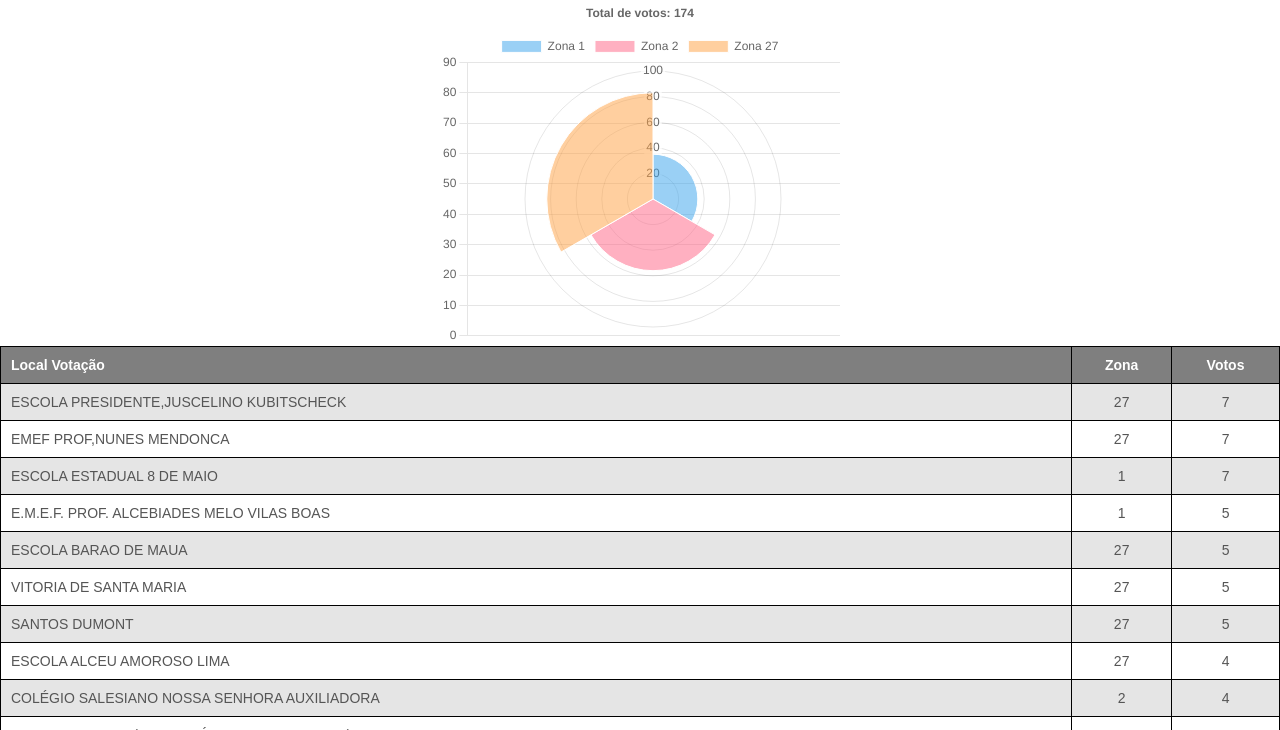
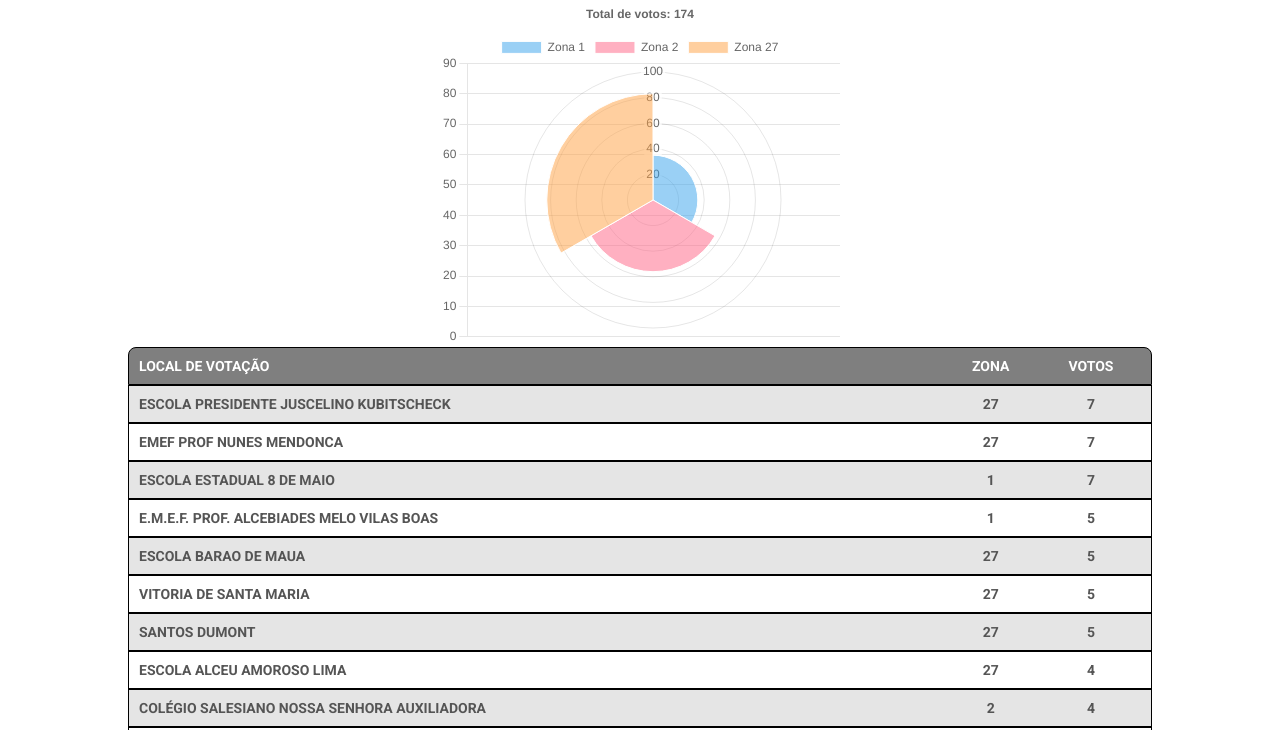
Before and after one commit to delpantheone/votacao2020-aracaju, a plain HTML site: page index.html in a window 1280 px wide. Shown: the part 70-800 px from the top of the page. Drawn offline with nearby package versions, Linux system fonts and the light colour scheme.

Commit message:
Various changes
Add function to change table values based on chart legend filtering

Change font family

Add some animation for table

Table now is a DIV element

```diff
--- a/css/style.css
+++ b/css/style.css
@@ -9,11 +9,14 @@
 }
 
 body {
-  font-family: sans-serif;
+  font-family: "Roboto", sans-serif;
   font-size: 1.6rem;
+  font-weight: 700;
   min-height: 100vh;
   color: #555;
   background-color: #fff;
+  overflow-x: hidden;
+  --webkit-font-smoothing: antialiased;
 }
 
 .top {
@@ -67,48 +70,89 @@ body {
 .content {
   display: flex;
   flex-flow: column;
+  align-items: center;
 }
 
-.schools {
-  border-collapse: collapse;
+.table {
+  display: grid;
   font-size: 1.4rem;
+  width: 100vw;
+  max-width: 80vw;
+  margin-bottom: 4px;
 }
 
-th,
-td {
+.table-header,
+.table-item {
   padding: 1rem;
   border: 1px solid black;
+  display: flex;
+  justify-content: space-between;
+  position: relative;
+  transform: translateX(50%);
+  opacity: 0;
+  transition: 150ms;
 }
 
-th {
-  text-align: left;
-  color: white;
+.table-header.show,
+.table-item.show {
+  transform: translateX(0);
+  opacity: 1;
 }
 
-tr:nth-child(1) {
+.table-header {
+  color: white;
   background: hsl(0 0% 0% / 0.5);
+  text-transform: uppercase;
 }
 
-th:not(:first-child) {
+.table-header > div:first-child,
+.table-item > div:first-child {
+  width: 80%;
+  text-align: left;
+}
+
+.table-header > div:not(:first-child),
+.table-item > div:not(:first-child) {
+  text-align: center;
+  width: 10%;
+}
+
+.table-item:nth-of-type(2n) {
+  background: hsl(0 0% 0% / 0.1);
+}
+
+.table-item-zone,
+.table-item-votes {
   text-align: center;
 }
 
-tr:nth-of-type(2n) {
-  background: hsl(0 0% 0% / 0.1);
+.table-item-name {
+  text-align: left;
 }
 
-td {
-  text-align: center;
+.table > div:first-child {
+  border-radius: 8px 8px 0 0;
 }
 
-.school-name {
-  text-align: left;
+.table > div:last-child:not(.table-header) {
+  border-radius: 0 0 8px 8px;
 }
 
 @media (max-width: 512px) {
   .chart {
     height: 64vh;
   }
+  .table {
+    max-width: 96vw;
+  }
+  .table-header > div:first-child,
+  .table-item > div:first-child {
+    width: 72%;
+  }
+  .table-header > div:not(:first-child),
+  .table-item > div:not(:first-child) {
+    width: 14%;
+  }
 }
 
 .top .chart_types button {
--- a/index.html
+++ b/index.html
@@ -2,9 +2,15 @@
 <html lang="pt-BR">
   <head>
     <meta charset="UTF-8" />
-    <meta name="viewport" content="width=device-width, initial-scale=1" />
+    <meta name="viewport" content="width=device-width, minimum-scale=1" />
     <title>Eleições 2020</title>
     <link href="css/style.css" rel="stylesheet" />
+    <link rel="preconnect" href="https://fonts.googleapis.com" />
+    <link rel="preconnect" href="https://fonts.gstatic.com" crossorigin />
+    <link
+      href="https://fonts.googleapis.com/css2?family=Roboto:wght@400;700&display=swap"
+      rel="stylesheet"
+    />
   </head>
 
   <body>
@@ -14,19 +20,12 @@
         <label for="candidates">Candidato:</label>
         <select name="candidates" id="candidates"></select>
       </div>
-      <!-- <div class="chart_types"> -->
-      <!--   <button onclick="setChartType('bar')">Barras</button> -->
-      <!--   <button onclick="setChartType('line')">Linhas</button> -->
-      <!--   <button onclick="setChartType('doughnut')">Rosca</button> -->
-      <!--   <button onclick="setChartType('polarArea')">Área Polar</button> -->
-      <!--   <button onclick="setChartType('radar')">Radar</button> -->
-      <!-- </div> -->
     </div>
     <div class="chart">
       <canvas id="votesByZone" type="bar"></canvas>
     </div>
     <div class="content">
-      <table class="schools"></table>
+      <div class="table"></div>
     </div>
 
     <script src="https://cdn.jsdelivr.net/npm/chart.js"></script>
--- a/js/index.js
+++ b/js/index.js
@@ -1,6 +1,6 @@
 const ctxZone = document.getElementById("votesByZone");
 const candidates = document.getElementById("candidates");
-const schools = document.querySelector(".schools");
+const schools = document.querySelector(".table");
 
 let chartZones;
 let jsonData;
@@ -8,6 +8,7 @@ let setZones;
 let setCandidates;
 let setTurns;
 let setSchools;
+let zoneFilter = [];
 
 fetch("src/data.json")
   .then((response) => {
@@ -33,7 +34,7 @@ fetch("src/data.json")
 
 function createSchoolsList(data) {
   schools.innerHTML =
-    "<tr><th>Local Votação</th><th>Zona</th><th>Votos</th></tr>";
+    "<div class='table-header'><div>Local de votação</div><div>Zona</div><div>Votos</div></div>";
   const list = [];
   for (const school of setSchools) {
     const votes = data
@@ -48,7 +49,8 @@ function createSchoolsList(data) {
       .filter(
         (row) =>
           row.NM_VOTAVEL === candidates.value &&
-          row.NM_LOCAL_VOTACAO === school,
+          row.NM_LOCAL_VOTACAO === school &&
+          zoneFilter.indexOf(row.NR_ZONA) > -1,
       )
       .map((row) => row.NR_ZONA)
       .pop();
@@ -56,40 +58,59 @@ function createSchoolsList(data) {
       .split(",")
       .reverse()
       .join()
-      .replace(",", " ")
+      .replaceAll(",", " ")
+      .replaceAll(/(.*(?=\())(\(.*\))(.*)/g, "$1$3 - $2")
       .trim();
     list.push({ renamedSchool, votes, zone });
   }
   const filteredList = list
-    .filter((item) => item.votes !== 0)
+    .filter((item) => item.votes !== 0 && item.zone)
     .sort((a, b) => b.votes - a.votes);
   for (const item of filteredList) {
-    const schoolItem = document.createElement("tr");
-    const schoolName = document.createElement("td");
-    const schoolZone = document.createElement("td");
-    const schoolVotes = document.createElement("td");
-    schoolItem.classList.add("school");
-    schoolName.classList.add("school-name");
-    schoolZone.classList.add("school-zone");
-    schoolVotes.classList.add("school-votes");
+    const schoolItem = document.createElement("div");
+    const schoolName = document.createElement("div");
+    const schoolZone = document.createElement("div");
+    const schoolVotes = document.createElement("div");
+    schoolItem.classList.add("table-item");
+    schoolName.classList.add("table-item-name");
+    schoolZone.classList.add("table-item-zone");
+    schoolVotes.classList.add("table-item-votes");
     schoolItem.append(schoolName);
     schoolItem.append(schoolZone);
     schoolItem.append(schoolVotes);
     schoolName.innerText = item.renamedSchool;
     schoolZone.innerText = item.zone;
     schoolVotes.innerText = item.votes.toString();
-    schools.firstChild.append(schoolItem);
+    schools.append(schoolItem);
   }
+
+  const tableRows = document.querySelectorAll(".table > div");
+
+  const observer = new IntersectionObserver(
+    (entries) => {
+      entries.forEach((entry) => {
+        entry.target.classList.toggle("show", entry.isIntersecting);
+        if (entry.isIntersecting) observer.unobserve(entry.target);
+      });
+    },
+    {
+      threshold: 0,
+    },
+  );
+  tableRows.forEach((row) => {
+    observer.observe(row);
+  });
 }
 
 candidates.addEventListener("change", (ev) => {
   setChartType(ctxZone.getAttribute("type"));
-  createSchoolsList(jsonData);
 });
 
 function setChartType(chartType) {
   chartZones.destroy();
+  zoneFilter.splice(0, zoneFilter.length);
   createChart(jsonData, chartType);
+  createSchoolsList(jsonData);
 }
 
 function createChart(data, type) {
@@ -100,6 +121,7 @@ function createChart(data, type) {
   for (const item of zones) {
     zonesLabels.push(`Zona ${item}`);
     arrVotesByNameAndZone.push(votesByNameAndZone(candidates.value, item));
+    zoneFilter.push(`${item}`);
   }
   function votesByNameAndZone(name, zone) {
     return data
@@ -144,14 +166,20 @@ function createChart(data, type) {
         },
         legend: {
           display: true,
-          // onclick: handleClick,
+          onClick: handleClick,
         },
       },
     },
   });
-  function handleClick(ev, item, legend) {
-    // not Working
-    console.log(ev, item);
+  function handleClick(ev, legendItem, legend) {
+    const searchItem = legendItem.text.match(/\d+/g).pop();
+    if (zoneFilter.indexOf(searchItem) > -1) {
+      zoneFilter.splice(zoneFilter.indexOf(searchItem), 1);
+    } else {
+      zoneFilter.push(searchItem);
+    }
+    createSchoolsList(jsonData);
+    legend.chart.toggleDataVisibility(legendItem.index);
     legend.chart.update();
   }
 }
```
Also changed, not shown: src/data.json.
